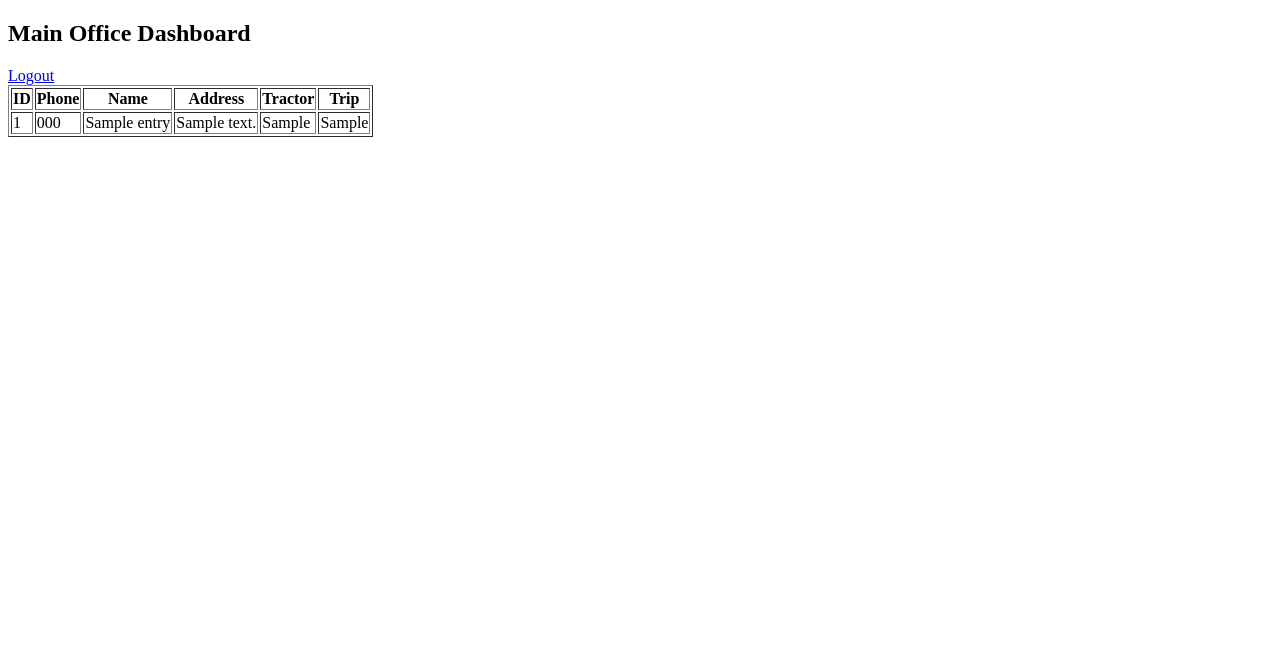
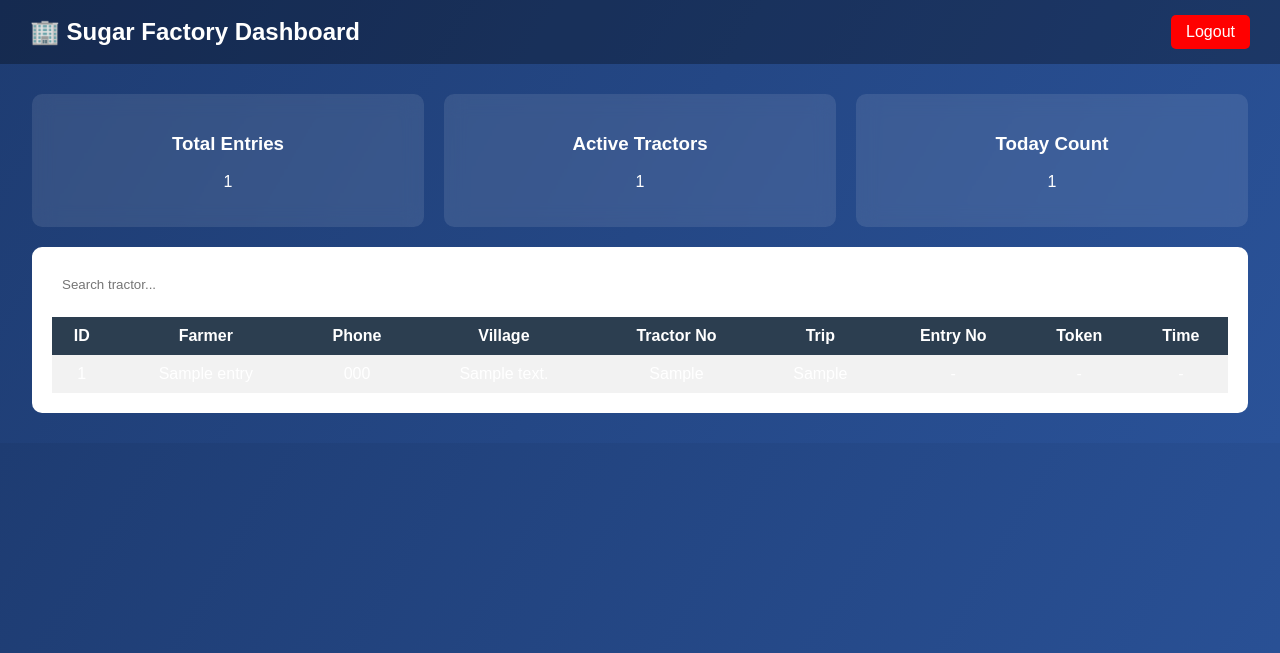
Before and after one commit to vanshri28/tractor_dashboard, a Flask app: page /office_dashboard in a window 1280 px wide. Shown: the top 653 px of the page. Run offline with Flask 3, Linux system fonts and the light colour scheme; the visitor is signed in with stand-in values (Sample User, id 1); tables that the repository leaves empty hold one stand-in row (values such as "Sample post").

Commit message:
Update office_dashboard.html

```diff
--- a/templates/office_dashboard.html
+++ b/templates/office_dashboard.html
@@ -1,37 +1,182 @@
 <!DOCTYPE html>
 <html>
 <head>
-<title>Main Office</title>
+<title>Main Office Dashboard</title>
+
+<style>
+
+body{
+margin:0;
+font-family:Arial;
+background:linear-gradient(120deg,#1e3c72,#2a5298);
+color:white;
+}
+
+/* NAVBAR */
+.navbar{
+display:flex;
+justify-content:space-between;
+align-items:center;
+padding:15px 30px;
+background:rgba(0,0,0,0.3);
+}
+
+.navbar h2{
+margin:0;
+}
+
+.logout{
+color:white;
+text-decoration:none;
+background:red;
+padding:8px 15px;
+border-radius:5px;
+}
+
+/* CONTAINER */
+.container{
+width:95%;
+margin:30px auto;
+}
+
+/* CARDS */
+.cards{
+display:flex;
+gap:20px;
+margin-bottom:20px;
+}
+
+.card{
+flex:1;
+background:rgba(255,255,255,0.1);
+padding:20px;
+border-radius:10px;
+text-align:center;
+backdrop-filter:blur(10px);
+}
+
+/* TABLE */
+.table-box{
+background:white;
+border-radius:10px;
+padding:20px;
+overflow-x:auto;
+}
+
+table{
+width:100%;
+border-collapse:collapse;
+}
+
+th{
+background:#2c3e50;
+color:white;
+padding:10px;
+}
+
+td{
+padding:10px;
+text-align:center;
+}
+
+tr:nth-child(even){
+background:#f2f2f2;
+}
+
+/* SEARCH */
+.search-box{
+margin-bottom:15px;
+}
+
+input{
+padding:10px;
+width:250px;
+border-radius:5px;
+border:none;
+}
+
+</style>
 </head>
 
 <body>
 
-<h2>Main Office Dashboard</h2>
+<div class="navbar">
+<h2>🏢 Sugar Factory Dashboard</h2>
+<a href="/logout" class="logout">Logout</a>
+</div>
 
-<a href="/logout">Logout</a>
+<div class="container">
 
-<table border="1">
+<!-- CARDS -->
+<div class="cards">
+<div class="card">
+<h3>Total Entries</h3>
+<p>{{ data|length }}</p>
+</div>
+
+<div class="card">
+<h3>Active Tractors</h3>
+<p>{{ data|length }}</p>
+</div>
+
+<div class="card">
+<h3>Today Count</h3>
+<p>{{ data|length }}</p>
+</div>
+</div>
+
+<!-- TABLE -->
+<div class="table-box">
+
+<div class="search-box">
+<input type="text" id="search" placeholder="Search tractor..." onkeyup="searchTable()">
+</div>
+
+<table id="table">
 <tr>
 <th>ID</th>
+<th>Farmer</th>
 <th>Phone</th>
-<th>Name</th>
-<th>Address</th>
-<th>Tractor</th>
+<th>Village</th>
+<th>Tractor No</th>
 <th>Trip</th>
+<th>Entry No</th>
+<th>Token</th>
+<th>Time</th>
 </tr>
 
 {% for row in data %}
 <tr>
 <td>{{row[0]}}</td>
+<td>{{row[2]}}</td>
 <td>{{row[1]}}</td>
-<td>{{row[2]}}</td>
 <td>{{row[3]}}</td>
 <td>{{row[4]}}</td>
 <td>{{row[5]}}</td>
+<td>{{row[6] if row|length>6 else '-' }}</td>
+<td>{{row[7] if row|length>7 else '-' }}</td>
+<td>{{row[8] if row|length>8 else '-' }}</td>
 </tr>
 {% endfor %}
 
 </table>
 
+</div>
+
+</div>
+
+<script>
+function searchTable(){
+let input=document.getElementById("search").value.toLowerCase();
+let rows=document.querySelectorAll("#table tr");
+
+rows.forEach((row,i)=>{
+if(i==0) return;
+let text=row.innerText.toLowerCase();
+row.style.display=text.includes(input)?"":"none";
+});
+}
+</script>
+
 </body>
 </html>
```
